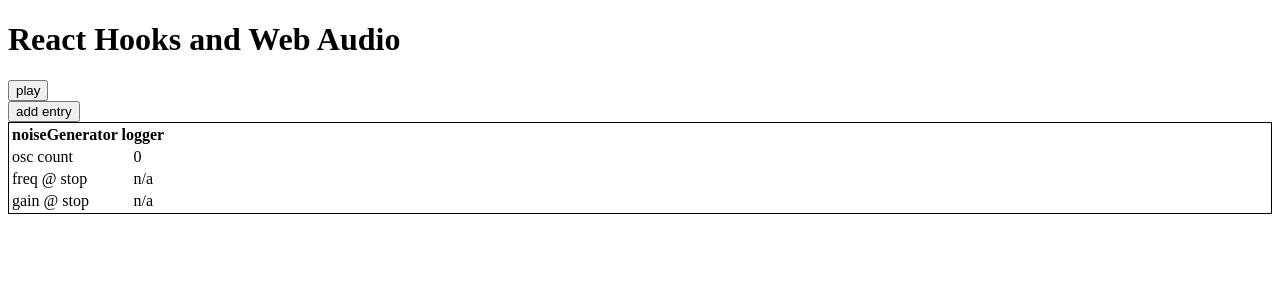
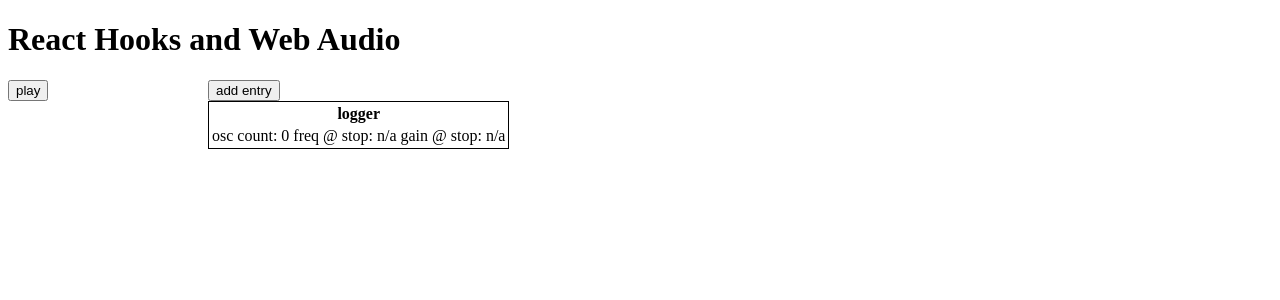
Before and after one commit to bdfee/hook-audio, a React (Create React App) app: page / in a window 1280 px wide. Both pictures are taken after a click on the button "add entry". Shown: the top 300 px of the page. Built offline with nearby package versions, Linux system fonts and the light colour scheme.

Commit message:
improved logger

```diff
--- a/src/App.js
+++ b/src/App.js
@@ -3,6 +3,7 @@ import { useState } from 'react'
 import Slider from './components/slider'
 import LogEntry from './components/logEntry'
 import noiseGenerator from './noiseGeneration'
+import { findByLabelText } from '@testing-library/react'
 
 const noise = {}
 
@@ -20,18 +21,27 @@ function App() {
     setIsPlaying(!isPlaying)
   }
 
-  console.log('app', noise.gainNode)
+  const style = {
+    display: 'flex',
+    flexDirection: 'row',
+    flexBasis: 'auto',
+  }
+
+  const style2 = {
+    minWidth: '200px'
+  }
+
   return (
     <div className="App">
       <h1>React Hooks and Web Audio</h1>
+      <div style={style}>
+        <div id="left-col" style={style2}>
           <div>
             {!isPlaying
               ? <button onClick={handlePlay}>play</button>
               : <button onClick={handleStop}>stop</button>
             }
-        <LogEntry log={noiseGenerator.log(noise)} />
           </div>
-
           {isPlaying &&
               <div>
                 <Slider
@@ -53,6 +63,11 @@ function App() {
               </div>
           }
         </div>
+        <div id="right-col">
+          <LogEntry log={noiseGenerator.log(noise)} />
+        </div>
+      </div>
+    </div>
   );
 }
 
--- a/src/components/logEntry.js
+++ b/src/components/logEntry.js
@@ -14,28 +14,24 @@ const LogEntry = (props) => {
         add entry
       </button>
       {
-        entries.length && entries.map(entry => {
+        (entries.length > 0) && entries.map(entry => {
           const num = Math.random()
           return (
             <div key={'entry-' + num} style={style}>
               <table>
                 <thead>
                     <tr>
-                        <th colspan="2">noiseGenerator logger</th>
+                        <th colSpan="6">logger</th>
                     </tr>
                 </thead>
                     <tbody>
                         <tr>
-                            <td>osc count</td>
-                            <td>{entry.oscCreatedCount}</td>
-                        </tr>
-                        <tr>
-                            <td>freq @ stop</td>
-                            <td>{entry.lastFrequency ? entry.lastFrequency : 'n/a'}</td>
-                        </tr>
-                        <tr>
-                            <td>gain @ stop </td>
-                            <td>{entry.lastVolume ? entry.lastVolume : 'n/a'}</td>
+                            <td>osc count:</td>
+                            <td>{entry.oscCreatedCount}      </td>
+                            <td>freq @ stop:</td>
+                            <td>{entry.lastFrequency ? entry.lastFrequency : 'n/a'}      </td>
+                            <td>gain @ stop:</td>
+                            <td>{entry.lastVolume ? entry.lastVolume : 'n/a'}      </td>
                         </tr>
                     </tbody>
                 </table>
--- a/src/components/slider.js
+++ b/src/components/slider.js
@@ -1,6 +1,7 @@
 import { useState } from 'react'
 const Slider = (props) => {
   const [para, setPara] = useState(props.parameter)
+
   const handleChange = (noise, value) => {
     setPara(value)
     props.setParameter(props.noise, para)
```
Lines whose indentation alone changed are shown as unchanged.
